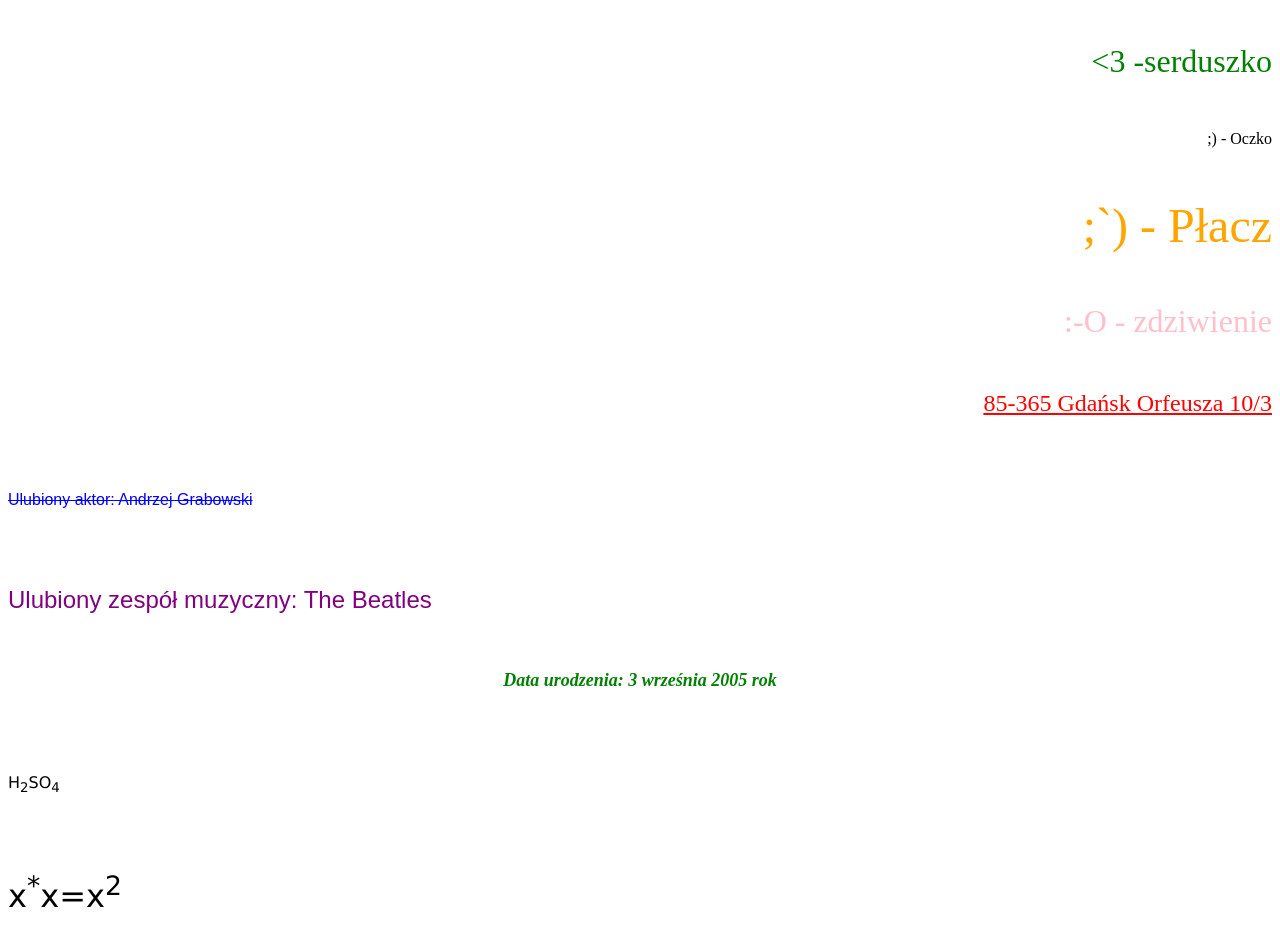
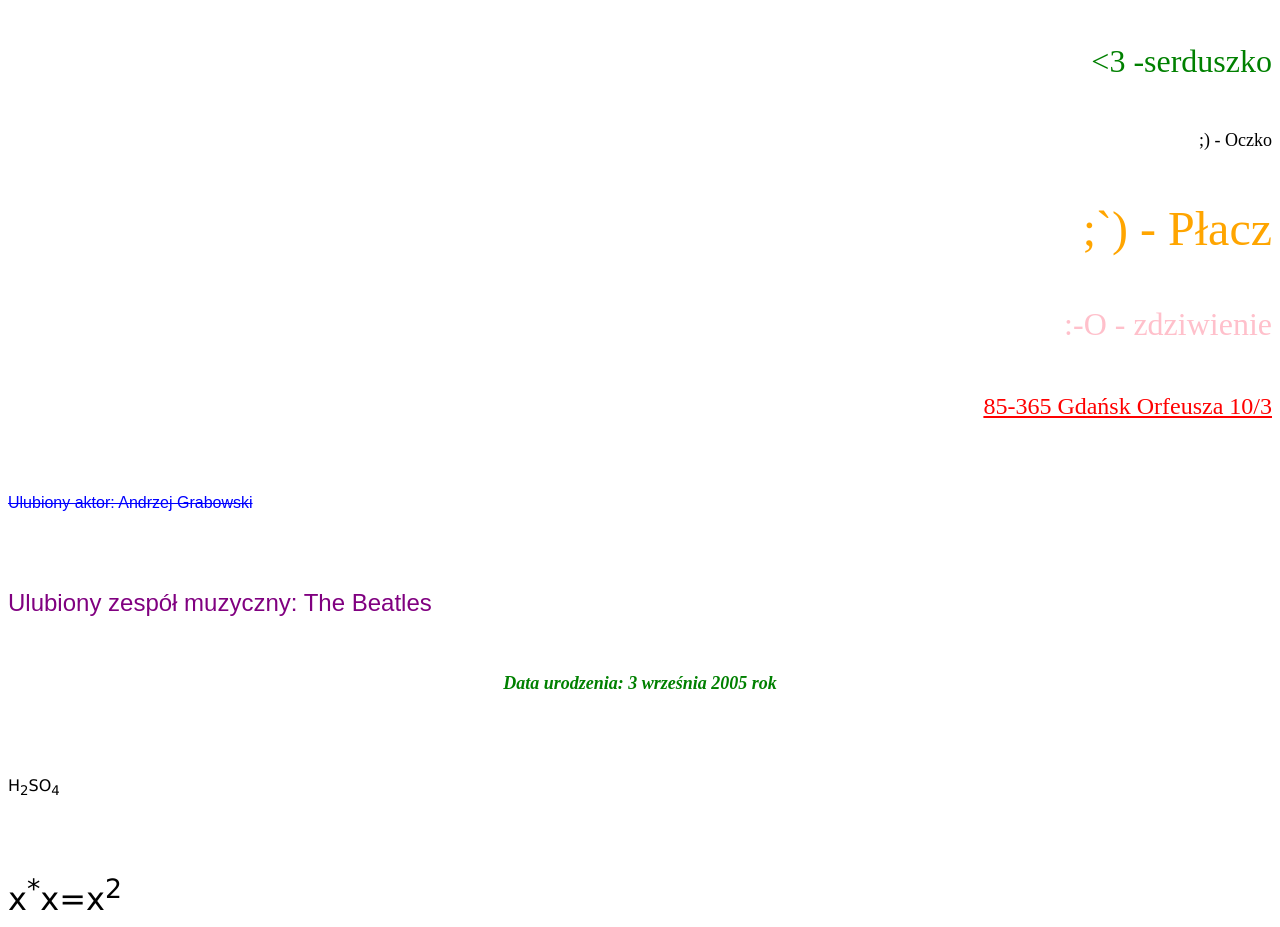
Before and after one commit to Ajwiu/witrynyaplikacje-zadanie-1-2, a plain HTML site: page Zadania_Cur.html in a window 1280 px wide. Shown: the part 1160-2087 px from the top of the page. Drawn offline with Linux system fonts and the light colour scheme.

Commit message:
Update Zadania_Cur.html

```diff
--- a/Zadania_Cur.html
+++ b/Zadania_Cur.html
@@ -23,7 +23,7 @@
 		<p align="right"> <font color="red" size="2" face="Times New Roman"> :( - Smutek </font> </p> <br>
 		<p align="right"> <font color="blue" size="5" face=" Times New Roman"> :C - Duży smutek </font> </p> <br>
 		<p align="right"> <font color="green" size="6" face="Times New Roman"> <3 -serduszko </font> </p> <br>
-		<p align="right"> <font color="black" size="3" face="Times New Roman"> ;) - Oczko </font> </p> <br>
+		<p align="right"> <font color="black" size="4" face="Times New Roman"> ;) - Oczko </font> </p> <br>
 		<p align="right"> <font color="orange" size="7" face="Times New Roman"> ;`) - Płacz</font> </p> <br>
 		<p align="right"> <font color="pink" size="6" face="Times New Roman"> :-O - zdziwienie  </font> </p> <br>
 		<p align="right"> <font color="red" size="5" face="Times New Roman"> <u> 85-365 Gdańsk Orfeusza 10/3 </u> </p> <br>
```
